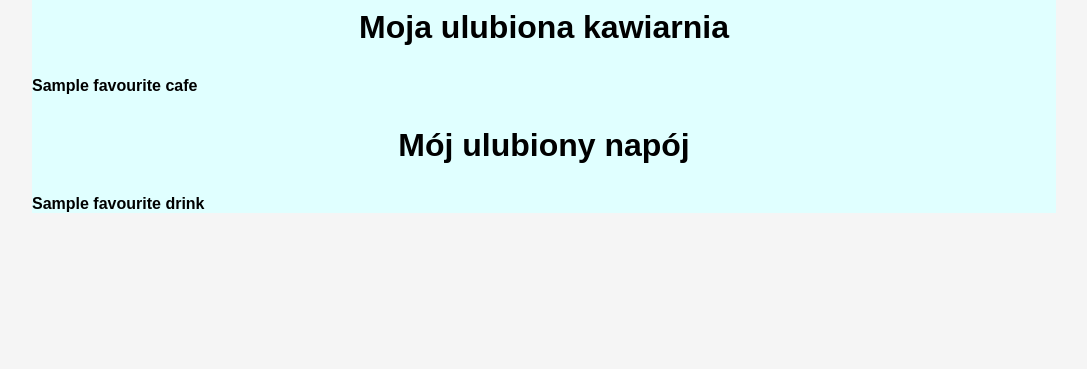
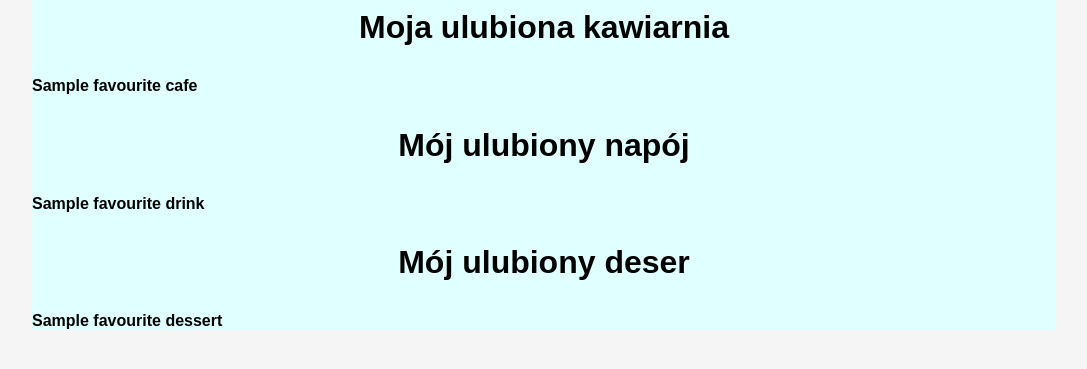
Before and after one commit to wiksez/Cafe_Places, a Django app: template templates/my_profile.html in a window 1280 px wide. Shown: the part 149-518 px from the top of the page, without its empty margins (96-1183 px from the left). Run offline with Django 3.2, Linux system fonts and the light colour scheme; the template is opened without the code that fills it: most values are stand-ins (such as "Sample title", 1, 10 or a date in 2020).

Commit message:
add favorite dessert

```diff
--- a/cafe/urls.py
+++ b/cafe/urls.py
@@ -20,6 +20,7 @@ urlpatterns = [
     path('add_comments/<int:id>/', views.AddComments.as_view(), name='add_feedback'),
     path('add_favorite_cafe/<int:id>/', views.AddCafeToMyFavorite.as_view(), name='add_favorite_cafe'),
     path('add_favorite_drink/<int:id>/', views.AddDrinkToMyFavorite.as_view(), name='add_favorite_drink'),
+    path('add_favorite_dessert/<int:id>/', views.AddDessertToMyFavorite.as_view(), name='add_favorite_dessert'),
     path('my_profile/', views.MyFavoriteCafe.as_view(), name='my_profile'),
     path('admin_profile/', views.AdminSettings.as_view(), name='admin_profile'),
     path('update_drink/<int:id>/', views.UpdateDrinks.as_view(), name='update_drink'),
--- a/templates/menu_desserts.html
+++ b/templates/menu_desserts.html
@@ -18,7 +18,7 @@
             </tr>
             {% for dessert in desserts %}
                 <tr>
-                    <td>{{ dessert.name }}</td>
+                    <td><a href="{% url 'add_favorite_dessert' dessert.id %}">{{ dessert.name }}</a></td>
                     <td>{{ dessert.price }}</td>
                     <td>{{ dessert.description }}</td>
                     <td>{{ dessert.composition }}</td>
--- a/templates/my_profile.html
+++ b/templates/my_profile.html
@@ -8,4 +8,8 @@
 {% for drink in my_drink %}
     <h4>{{ drink.favourite_drinks.name }}</h4>
 {% endfor %}
+<h2>Mój ulubiony deser</h2>
+{% for dessert in my_dessert %}
+    <h4>{{ dessert.favourite_desserts.name }}</h4>
+{% endfor %}
 {% endblock %}
```
Also changed, not shown: cafe/views.py (+17 -1 lines).
